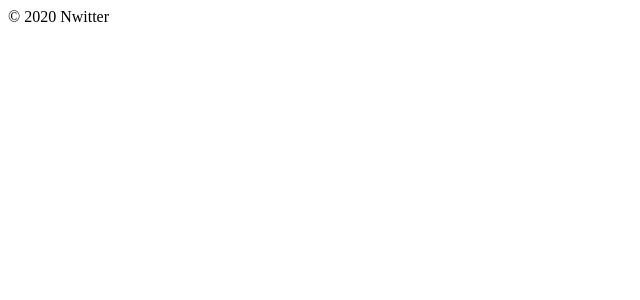
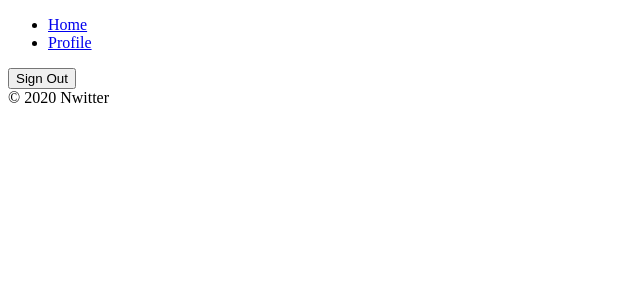
Before and after one commit to nomadcoders-app/twitter-clone, a React (Create React App) app: page /#/profile in a window 1280 px wide. Shown: the top 300 px of the page, without its empty margins (0-640 px from the left). Built offline with nearby package versions, Linux system fonts and the light colour scheme; no server answers; sample sign-in values are in the browser's storage.

Commit message:
✨ Add SignOut feature

```diff
--- /dev/null
+++ b/src/components/Navigation.jsx
@@ -0,0 +1,17 @@
+import React from 'react';
+import { Link } from 'react-router-dom';
+
+const Navigation = () => (
+  <nav>
+    <ul>
+      <li>
+        <Link to="/">Home</Link>
+      </li>
+      <li>
+        <Link to="/profile">Profile</Link>
+      </li>
+    </ul>
+  </nav>
+);
+
+export default Navigation;
--- a/src/components/Router.jsx
+++ b/src/components/Router.jsx
@@ -1,17 +1,23 @@
 import React from 'react';
 import PropTypes from 'prop-types';
 import { HashRouter, Route, Switch } from 'react-router-dom';
+import Navigation from './Navigation';
 import Home from '../routes/Home';
+import Profile from '../routes/Profile';
 import Auth from '../routes/Auth';
 
 const Router = ({ user }) => (
   <HashRouter>
+    {user && <Navigation /> }
     <Switch>
       {user
         ? (
           <>
             <Route exact path="/">
               <Home />
+            </Route>
+            <Route path="/profile">
+              <Profile />
             </Route>
           </>
         )
--- /dev/null
+++ b/src/routes/Profile.jsx
@@ -0,0 +1,18 @@
+import React from 'react';
+import { useHistory } from 'react-router-dom';
+import { auth } from '../firebase';
+
+const Profile = () => {
+  const history = useHistory();
+
+  const onSignOut = () => {
+    auth.signOut();
+    history.push('/');
+  };
+
+  return (
+    <input type="button" value="Sign Out" onClick={onSignOut} />
+  );
+};
+
+export default Profile;
```
